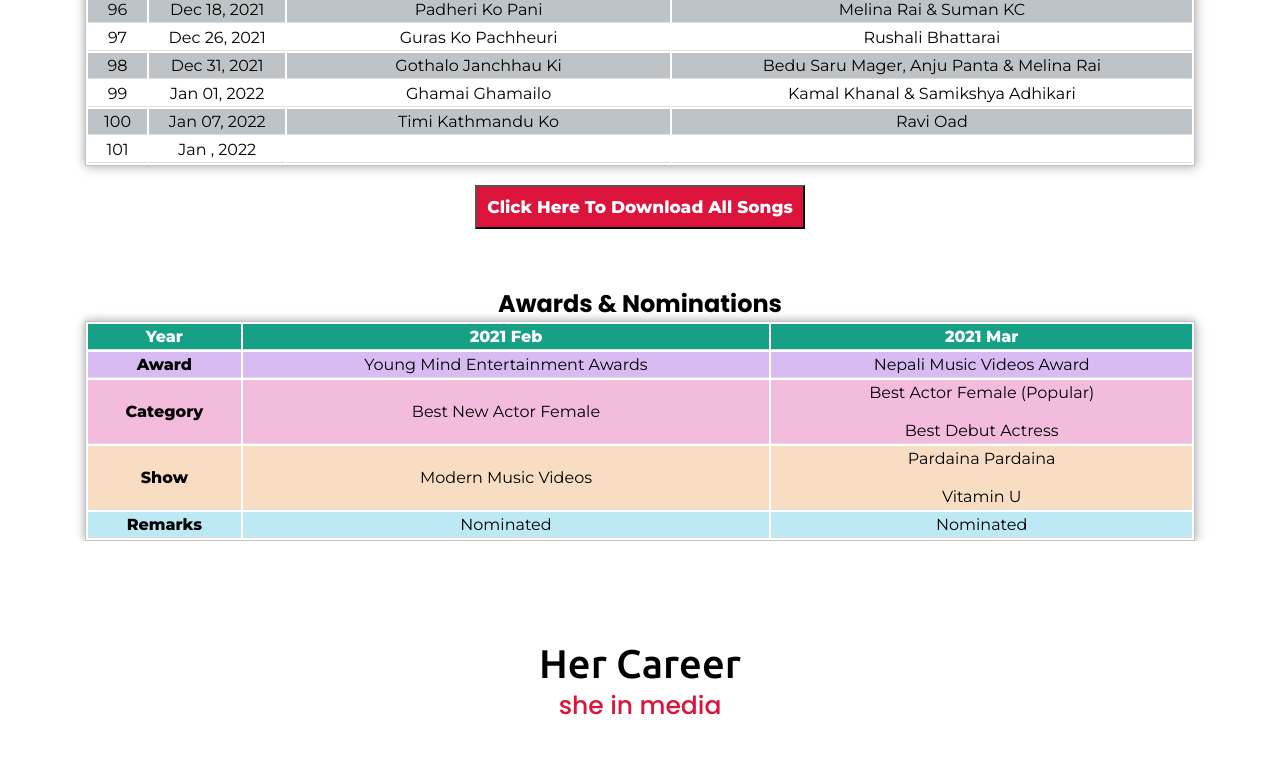
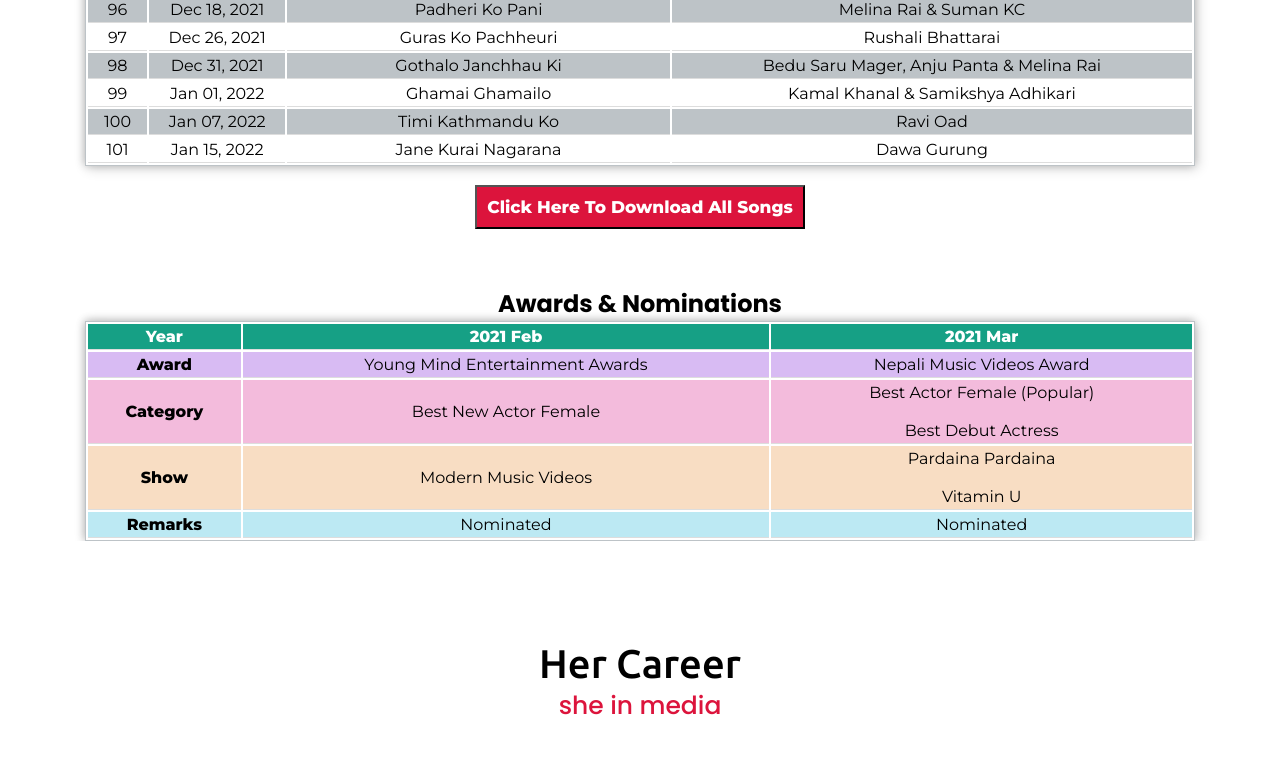
Before and after one commit to biographhy/garimasharma, a plain HTML site: page index.html in a window 1280 px wide. Shown: the part 5420-6203 px from the top of the page. Drawn offline with nearby package versions, Linux system fonts and the light colour scheme.

Commit message:
Update index.html

```diff
--- a/index.html
+++ b/index.html
@@ -761,9 +761,9 @@
         </tr>
          <tr>
             <td>101</td>
-            <td>Jan , 2022</td>
-            <td></td>
-            <td></td>
+            <td>Jan 15, 2022</td>
+            <td>Jane Kurai Nagarana</td>
+            <td>Dawa Gurung</td>
         </tr>
     </table>
     <br>
```
